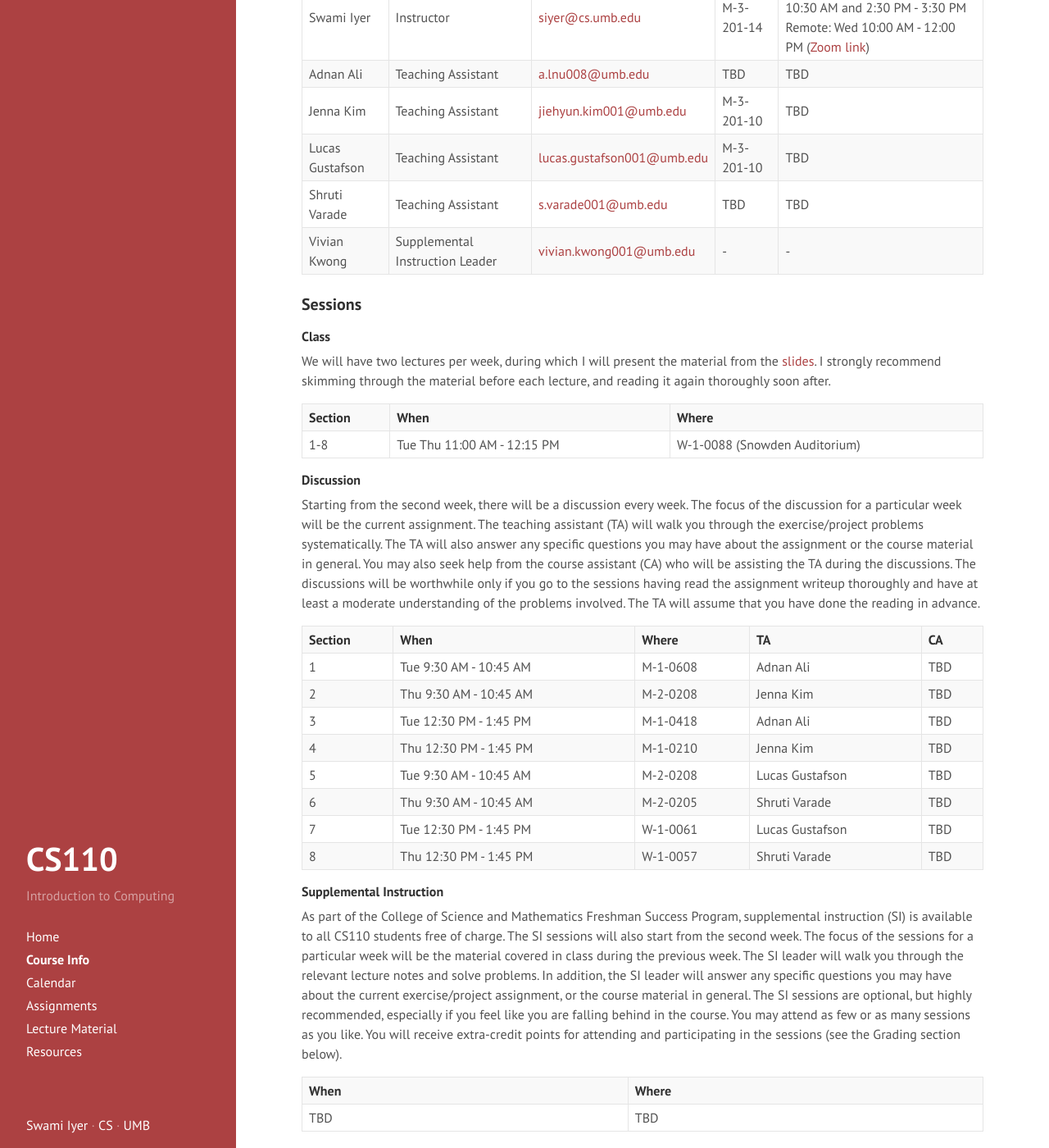
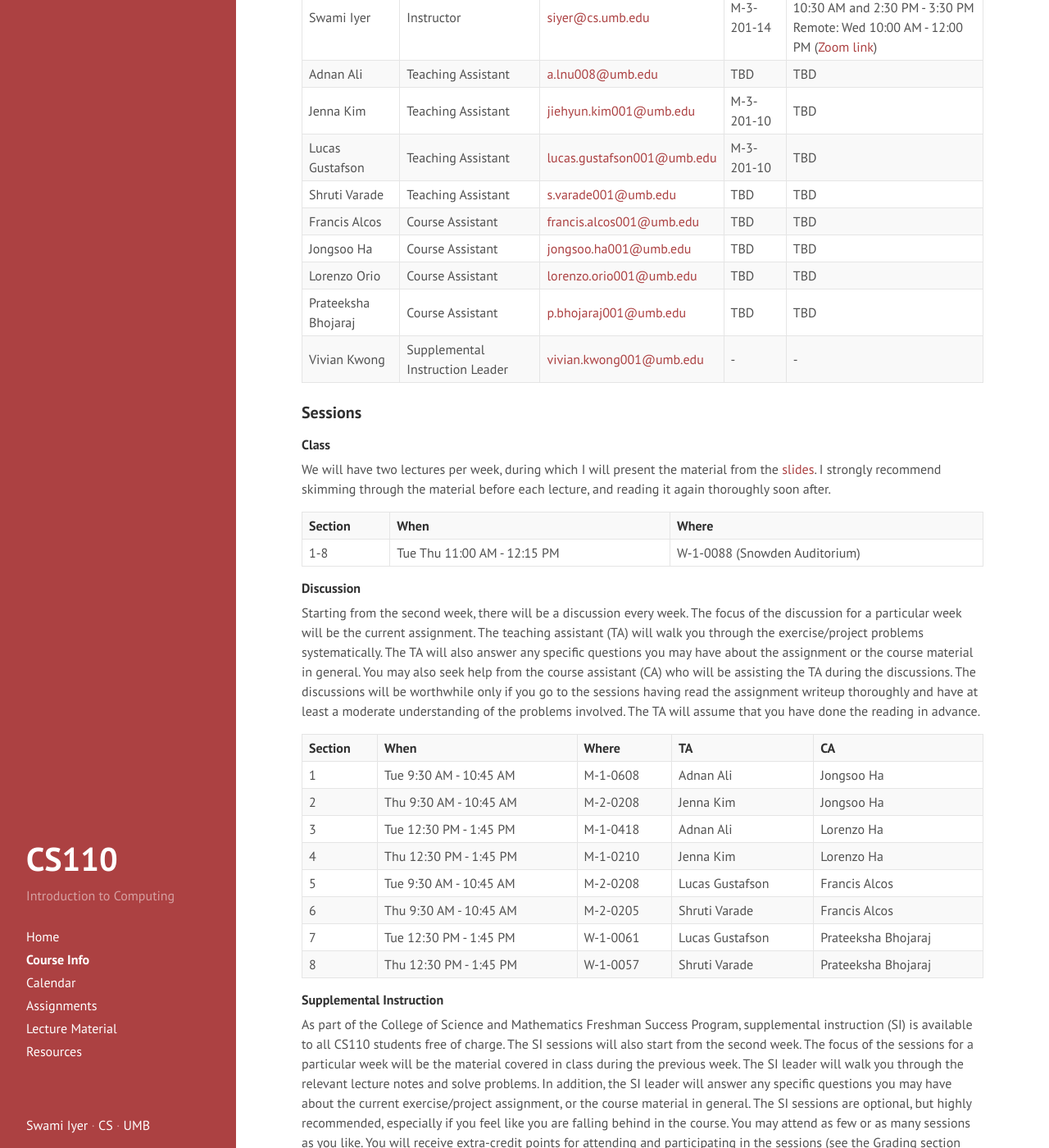
Before and after one commit to swamiiyer/swamiiyer.github.io, a Jekyll site: the page built from _pages/cs110/course_info.md, in a window 1280 px wide and 1400 px high, scrolled down 547 px. Shown: the whole window at 82% size. Built offline with Jekyll 4.4.1, drawn with Linux system fonts in a browser that asks for light colours; some of the changed text lies outside the part shown.

Commit message:
minor changes

```diff
--- a/_pages/cs110/course_info.md
+++ b/_pages/cs110/course_info.md
@@ -21,6 +21,10 @@ Adnan Ali | Teaching Assistant | [a.lnu008@umb.edu](a.lnu008@umb.edu) | TBD | TB
 Jenna Kim | Teaching Assistant | [jiehyun.kim001@umb.edu](jiehyun.kim001@umb.edu) | M-3-201-10 | TBD |
 Lucas Gustafson | Teaching Assistant | [lucas.gustafson001@umb.edu](lucas.gustafson001@umb.edu) | M-3-201-10 | TBD |
 Shruti Varade | Teaching Assistant | [s.varade001@umb.edu](s.varade001@umb.edu) | TBD | TBD |
+Francis Alcos | Course Assistant | [francis.alcos001@umb.edu](francis.alcos001@umb.edu) | TBD | TBD |
+Jongsoo Ha | Course Assistant | [jongsoo.ha001@umb.edu](jongsoo.ha001@umb.edu) | TBD | TBD |
+Lorenzo Orio | Course Assistant | [lorenzo.orio001@umb.edu](lorenzo.orio001@umb.edu) | TBD | TBD |
+Prateeksha Bhojaraj | Course Assistant | [p.bhojaraj001@umb.edu](p.bhojaraj001@umb.edu) | TBD | TBD |
 Vivian Kwong | Supplemental Instruction Leader | [vivian.kwong001@umb.edu](vivian.kwong001@umb.edu) | - | - |
 
 ### Sessions
@@ -37,14 +41,14 @@ We will have two lectures per week, during which I will present the material fro
 Starting from the second week, there will be a discussion every week. The focus of the discussion for a particular week will be the current assignment. The teaching assistant (TA) will walk you through the exercise/project problems systematically. The TA will also answer any specific questions you may have about the assignment or the course material in general. You may also seek help from the course assistant (CA) who will be assisting the TA during the discussions. The discussions will be worthwhile only if you go to the sessions having read the assignment writeup thoroughly and have at least a moderate understanding of the problems involved. The TA will assume that you have done the reading in advance.
 
 | **Section** | **When** | **Where** | **TA** | **CA** |
-1 | Tue 9:30 AM - 10:45 AM | M-1-0608 | Adnan Ali | TBD |
-2 | Thu 9:30 AM - 10:45 AM | M-2-0208 | Jenna Kim | TBD |
-3 | Tue 12:30 PM - 1:45 PM | M-1-0418 | Adnan Ali | TBD |
-4 | Thu 12:30 PM - 1:45 PM | M-1-0210 | Jenna Kim | TBD |
-5 | Tue 9:30 AM - 10:45 AM | M-2-0208 | Lucas Gustafson | TBD |
-6 | Thu 9:30 AM - 10:45 AM | M-2-0205 | Shruti Varade | TBD |
-7 | Tue 12:30 PM - 1:45 PM | W-1-0061 | Lucas Gustafson | TBD |
-8 | Thu 12:30 PM - 1:45 PM | W-1-0057 | Shruti Varade | TBD |
+1 | Tue 9:30 AM - 10:45 AM | M-1-0608 | Adnan Ali | Jongsoo Ha |
+2 | Thu 9:30 AM - 10:45 AM | M-2-0208 | Jenna Kim | Jongsoo Ha |
+3 | Tue 12:30 PM - 1:45 PM | M-1-0418 | Adnan Ali | Lorenzo Ha |
+4 | Thu 12:30 PM - 1:45 PM | M-1-0210 | Jenna Kim | Lorenzo Ha |
+5 | Tue 9:30 AM - 10:45 AM | M-2-0208 | Lucas Gustafson | Francis Alcos |
+6 | Thu 9:30 AM - 10:45 AM | M-2-0205 | Shruti Varade | Francis Alcos |
+7 | Tue 12:30 PM - 1:45 PM | W-1-0061 | Lucas Gustafson | Prateeksha Bhojaraj |
+8 | Thu 12:30 PM - 1:45 PM | W-1-0057 | Shruti Varade | Prateeksha Bhojaraj |
 
 #### Supplemental Instruction
 
```
Also changed, not shown: other parts of _pages/cs110/course_info.md (+1 -1 lines), _pages/cs110/index.md (+1 -1 lines), _pages/cs210/course_info.md (+8 -6 lines), _pages/cs210/index.md (+1 -1 lines), _pages/index.md (+1 -1 lines).
